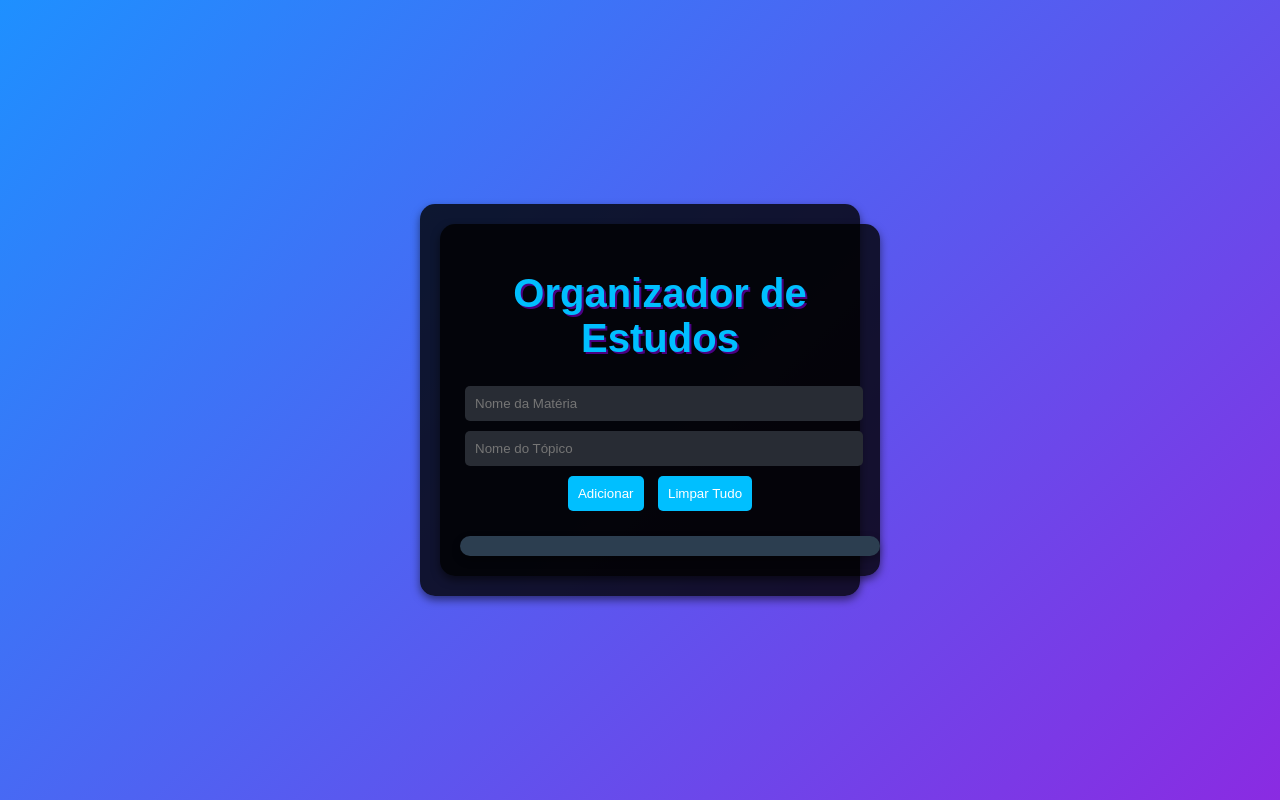
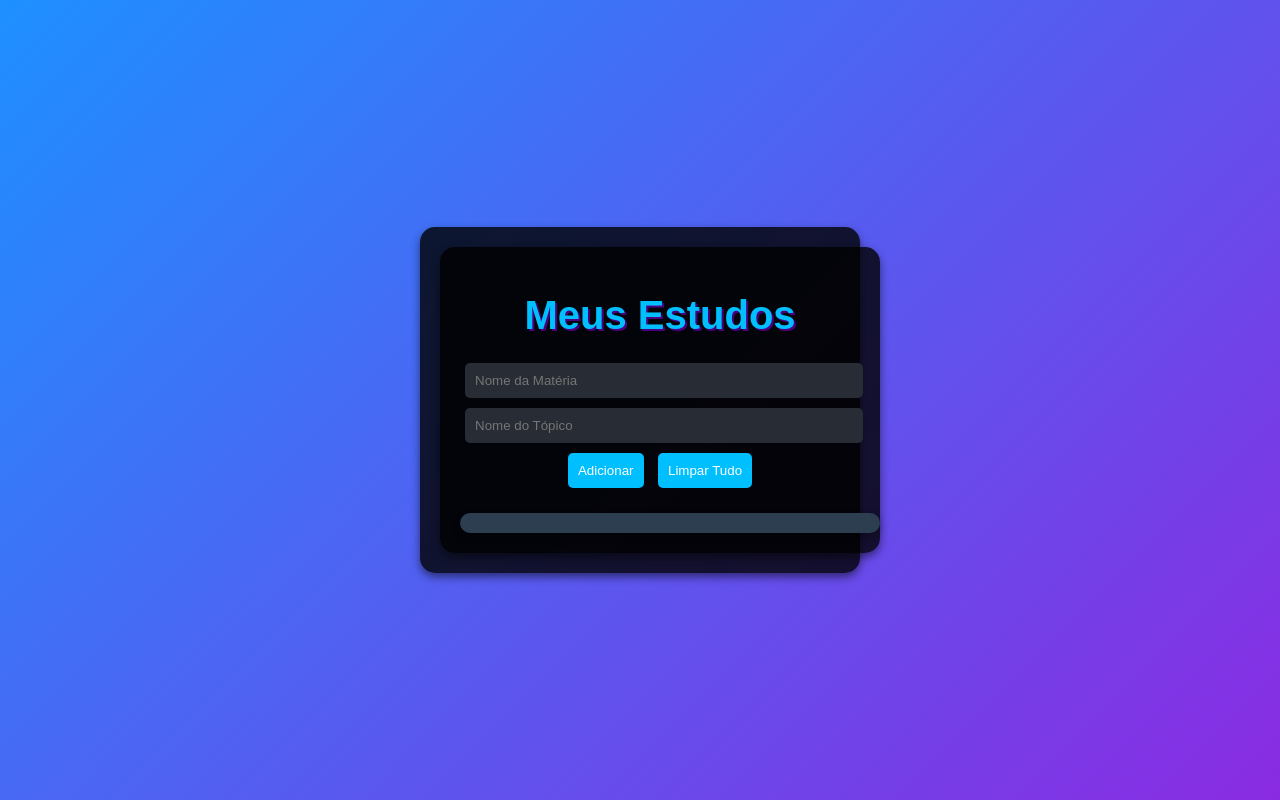
Before and after one commit to caquitooliveira/Organizador-De-Estudos, a plain HTML site: page index.html in a window 1280 px wide. Drawn offline with Linux system fonts and the light colour scheme.

Commit message:
H1 ALTERAÇÃO

```diff
--- a/index.html
+++ b/index.html
@@ -10,7 +10,7 @@
 <body>
     <div class="container">
         <div class="container">
-            <h1>Organizador de Estudos</h1>
+            <h1>Meus Estudos</h1>
             <input type="text" id="subjectInput" placeholder="Nome da Matéria">
             <input type="text" id="topicInput" placeholder="Nome do Tópico">
             <button id="addButton">Adicionar</button>
```
